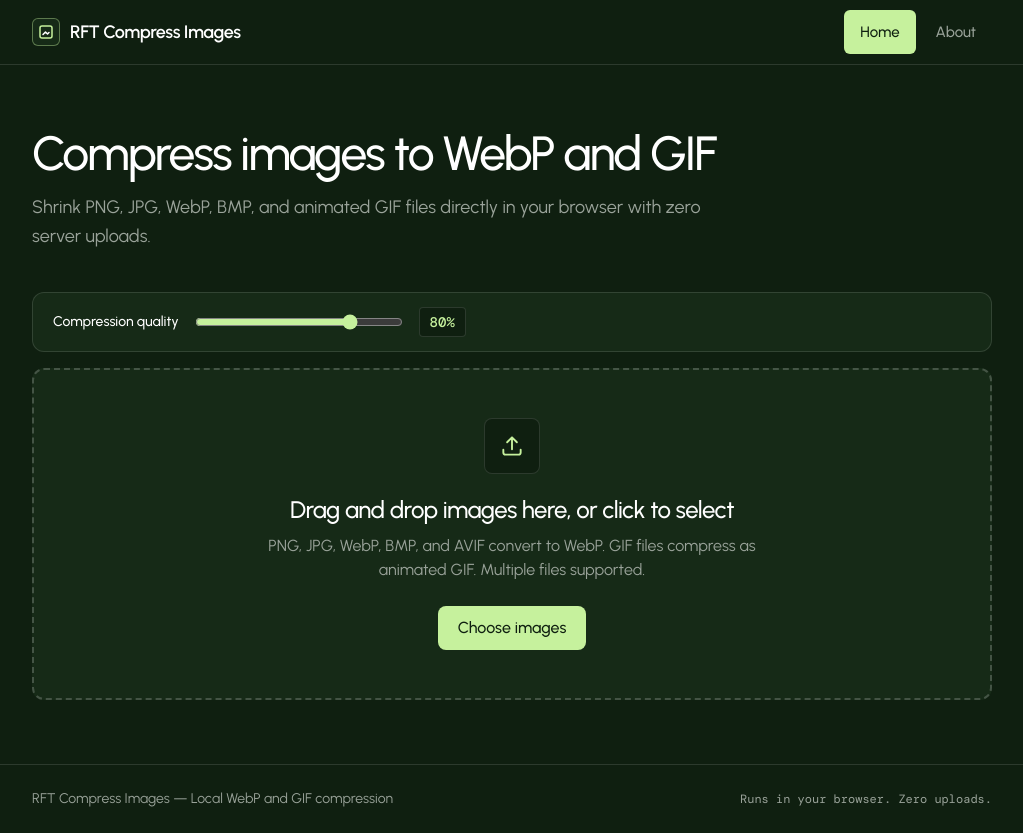
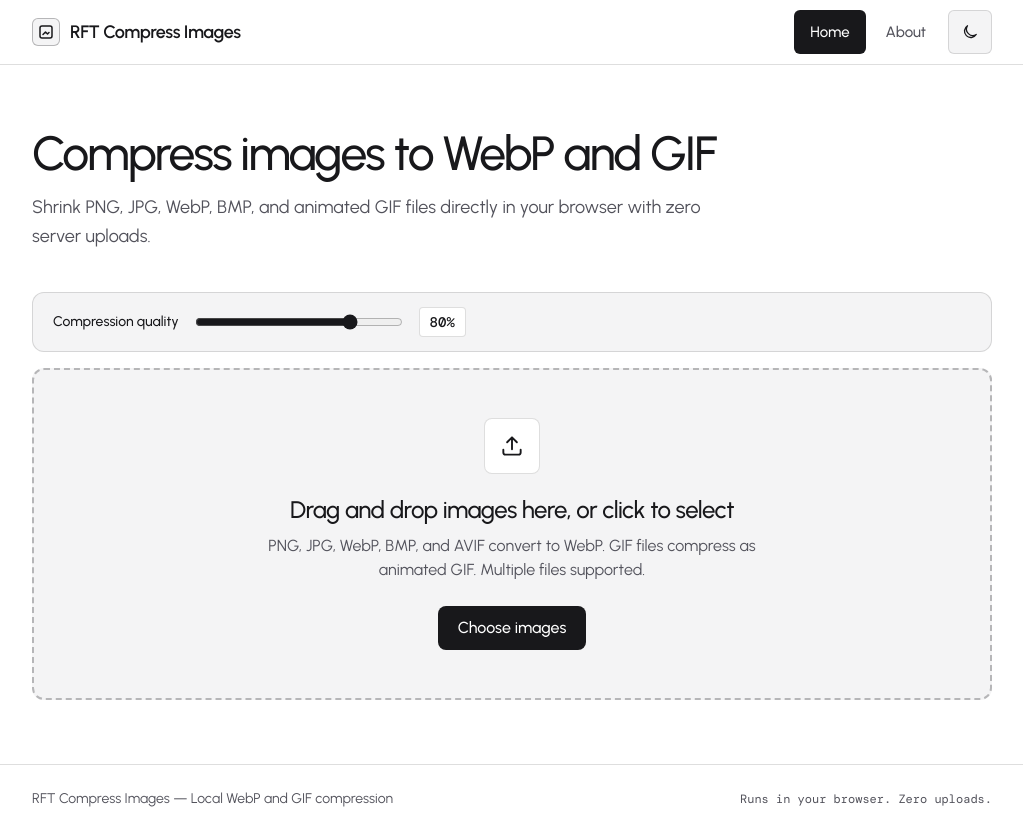
Before and after one commit to rudyfebrianthomas/rft-compress, a React (Vite) app: page / in a window 1280 px wide. Shown: the whole page, without its empty margins (128-1151 px from the left). Built offline with nearby package versions, Linux system fonts and the light colour scheme.

Commit message:
feat: add white and dark grey light/dark theme toggle

```diff
--- a/index.html
+++ b/index.html
@@ -4,11 +4,24 @@
     <meta charset="UTF-8" />
     <link rel="icon" type="image/svg+xml" href="/favicon.ico" />
     <meta name="viewport" content="width=device-width, initial-scale=1.0" />
-    <meta name="theme-color" content="#0f1f10" />
+    <meta name="theme-color" content="#ffffff" />
     <meta
       name="description"
       content="Compress PNG, JPG, WebP, and BMP images to WebP, and optimize animated GIFs directly in your browser."
     />
+    <script>
+      ;(function () {
+        var saved = localStorage.getItem('theme')
+        var dark =
+          saved === 'dark' ||
+          (!saved && window.matchMedia('(prefers-color-scheme: dark)').matches)
+        var theme = dark ? 'dark' : 'light'
+        document.documentElement.dataset.theme = theme
+        document.documentElement.style.colorScheme = theme
+        var meta = document.querySelector('meta[name="theme-color"]')
+        if (meta) meta.setAttribute('content', dark ? '#18181b' : '#ffffff')
+      })()
+    </script>
     <link rel="preconnect" href="https://fonts.googleapis.com" />
     <link rel="preconnect" href="https://fonts.gstatic.com" crossorigin />
     <link
--- a/src/App.jsx
+++ b/src/App.jsx
@@ -8,6 +8,16 @@ import { compressImageFile, isGifFile } from './utils/compressImage.js'
 
 function getPageFromHash() {
   return window.location.hash === '#about' ? 'about' : 'home'
+}
+
+function getInitialTheme() {
+  const docTheme = document.documentElement.dataset.theme
+  if (docTheme === 'dark' || docTheme === 'light') return docTheme
+  const saved = localStorage.getItem('theme')
+  if (saved === 'dark' || saved === 'light') return saved
+  return window.matchMedia('(prefers-color-scheme: dark)').matches
+    ? 'dark'
+    : 'light'
 }
 
 function createItemId() {
@@ -26,8 +36,19 @@ function App() {
   const lenisRef = useRef(null)
   const itemsRef = useRef([])
   const [currentPage, setCurrentPage] = useState(getPageFromHash)
+  const [theme, setTheme] = useState(getInitialTheme)
   const [quality, setQuality] = useState(0.8)
   const [items, setItems] = useState([])
+
+  useEffect(() => {
+    document.documentElement.dataset.theme = theme
+    document.documentElement.style.colorScheme = theme
+    localStorage.setItem('theme', theme)
+    const meta = document.querySelector('meta[name="theme-color"]')
+    if (meta) {
+      meta.setAttribute('content', theme === 'dark' ? '#18181b' : '#ffffff')
+    }
+  }, [theme])
 
   useEffect(() => {
     itemsRef.current = items
@@ -168,7 +189,14 @@ function App() {
     <MotionConfig reducedMotion="user">
       <ReactLenis root options={{ autoRaf: false }} ref={lenisRef}>
         <div className="flex min-h-screen flex-col bg-bg text-ink">
-          <Header currentPage={currentPage} onNavigate={handleNavigate} />
+          <Header
+            currentPage={currentPage}
+            onNavigate={handleNavigate}
+            theme={theme}
+            onToggleTheme={() =>
+              setTheme((prev) => (prev === 'dark' ? 'light' : 'dark'))
+            }
+          />
 
           <main
             id="main-content"
--- a/src/components/DropZone.jsx
+++ b/src/components/DropZone.jsx
@@ -80,7 +80,7 @@ export function DropZone({ onFilesSelected, disabled = false }) {
       className={`group relative flex min-h-[260px] w-full cursor-pointer flex-col items-center justify-center rounded-xl border-2 border-dashed px-6 py-12 text-center transition-colors sm:min-h-[300px] ${
         isDragging
           ? 'border-accent bg-accent/10'
-          : 'border-white/20 bg-surface hover:border-accent/60 hover:bg-surface-elevated'
+          : 'border-border-strong bg-surface hover:border-accent/60 hover:bg-surface-elevated'
       }`}
     >
       <input
--- a/src/components/Header.jsx
+++ b/src/components/Header.jsx
@@ -5,9 +5,11 @@ const NAV_ITEMS = [
   { id: 'about', label: 'About' },
 ]
 
-export function Header({ currentPage, onNavigate }) {
+export function Header({ currentPage, onNavigate, theme, onToggleTheme }) {
+  const isDark = theme === 'dark'
+
   return (
-    <header className="sticky top-0 z-30 border-b border-border bg-bg">
+    <header className="sticky top-0 z-30 border-b border-border bg-bg transition-colors">
       <a className="skip-link" href="#main-content">
         Skip to content
       </a>
@@ -22,7 +24,7 @@ export function Header({ currentPage, onNavigate }) {
         >
           <span
             aria-hidden="true"
-            className="grid h-7 w-7 shrink-0 place-items-center rounded-md border border-accent/40 bg-surface"
+            className="grid h-7 w-7 shrink-0 place-items-center rounded-md border border-border-strong bg-surface text-ink"
           >
             <svg width="16" height="16" viewBox="0 0 16 16" fill="none">
               <rect
@@ -31,12 +33,12 @@ export function Header({ currentPage, onNavigate }) {
                 width="12"
                 height="12"
                 rx="2"
-                stroke="#c6f19d"
+                stroke="currentColor"
                 strokeWidth="1.5"
               />
               <path
                 d="M5 10.5L7.5 8L9.5 10L11 8.5"
-                stroke="#ffffff"
+                stroke="currentColor"
                 strokeWidth="1.5"
                 strokeLinecap="round"
                 strokeLinejoin="round"
@@ -46,7 +48,8 @@ export function Header({ currentPage, onNavigate }) {
           <span className="truncate">RFT Compress Images</span>
         </a>
 
-        <nav aria-label="Primary" className="flex shrink-0 items-center gap-1">
+        <div className="flex shrink-0 items-center gap-1.5">
+          <nav aria-label="Primary" className="flex items-center gap-1">
             {NAV_ITEMS.map((item) => {
               const isActive = currentPage === item.id
               return (
@@ -58,7 +61,7 @@ export function Header({ currentPage, onNavigate }) {
                     e.preventDefault()
                     onNavigate(item.id)
                   }}
-                className={`relative inline-flex min-h-[44px] items-center rounded-md px-4 text-[15px] font-medium transition-colors ${
+                  className={`relative inline-flex min-h-[44px] items-center rounded-md px-3.5 text-[15px] font-medium transition-colors sm:px-4 ${
                     isActive
                       ? 'text-accent-ink'
                       : 'text-muted hover:text-ink'
@@ -76,6 +79,37 @@ export function Header({ currentPage, onNavigate }) {
               )
             })}
           </nav>
+
+          <button
+            type="button"
+            onClick={onToggleTheme}
+            aria-label={isDark ? 'Switch to light theme' : 'Switch to dark theme'}
+            title={isDark ? 'Switch to light theme' : 'Switch to dark theme'}
+            className="inline-flex h-11 w-11 cursor-pointer items-center justify-center rounded-md border border-border bg-surface text-ink transition-colors hover:border-border-strong hover:bg-surface-elevated active:scale-[0.98]"
+          >
+            {isDark ? (
+              <svg width="18" height="18" viewBox="0 0 24 24" fill="none" aria-hidden="true">
+                <circle cx="12" cy="12" r="4" stroke="currentColor" strokeWidth="1.75" />
+                <path
+                  d="M12 2.5V5M12 19V21.5M4.93 4.93L6.7 6.7M17.3 17.3L19.07 19.07M2.5 12H5M19 12H21.5M4.93 19.07L6.7 17.3M17.3 6.7L19.07 4.93"
+                  stroke="currentColor"
+                  strokeWidth="1.75"
+                  strokeLinecap="round"
+                />
+              </svg>
+            ) : (
+              <svg width="18" height="18" viewBox="0 0 24 24" fill="none" aria-hidden="true">
+                <path
+                  d="M20.354 15.354A8.5 8.5 0 0 1 8.646 3.646 8.5 8.5 0 1 0 20.354 15.354Z"
+                  stroke="currentColor"
+                  strokeWidth="1.75"
+                  strokeLinecap="round"
+                  strokeLinejoin="round"
+                />
+              </svg>
+            )}
+          </button>
+        </div>
       </div>
     </header>
   )
--- a/src/components/ImageResultCard.jsx
+++ b/src/components/ImageResultCard.jsx
@@ -92,7 +92,7 @@ export function ImageResultCard({ item, onRemove }) {
           )}
 
           {isError && (
-            <p className="text-sm text-red-300">
+            <p className="text-sm text-error">
               {item.error || 'Could not compress this image.'}
             </p>
           )}
@@ -112,7 +112,7 @@ export function ImageResultCard({ item, onRemove }) {
           type="button"
           onClick={() => onRemove(item.id)}
           aria-label={`Remove ${item.outputName}`}
-          className="inline-flex min-h-[44px] cursor-pointer items-center justify-center rounded-lg border border-border bg-bg px-4 text-sm font-medium text-ink transition-colors hover:border-white/30 hover:bg-surface-elevated active:scale-[0.98]"
+          className="inline-flex min-h-[44px] cursor-pointer items-center justify-center rounded-lg border border-border bg-bg px-4 text-sm font-medium text-ink transition-colors hover:border-border-strong hover:bg-surface-elevated active:scale-[0.98]"
         >
           Remove
         </button>
--- a/src/index.css
+++ b/src/index.css
@@ -1,17 +1,50 @@
 @import "tailwindcss";
 
-@theme {
+:root,
+[data-theme="light"] {
+  --theme-bg: #ffffff;
+  --theme-surface: #f4f4f5;
+  --theme-surface-elevated: #e4e4e7;
+  --theme-ink: #18181b;
+  --theme-muted: #52525b;
+  --theme-accent: #18181b;
+  --theme-accent-ink: #ffffff;
+  --theme-border: rgba(24, 24, 27, 0.14);
+  --theme-border-strong: rgba(24, 24, 27, 0.28);
+  --theme-error: #b91c1c;
+  --theme-checker-bg: #f4f4f5;
+  --theme-checker-tile: rgba(24, 24, 27, 0.07);
+}
+
+[data-theme="dark"] {
+  --theme-bg: #18181b;
+  --theme-surface: #27272a;
+  --theme-surface-elevated: #323238;
+  --theme-ink: #ffffff;
+  --theme-muted: #a1a1aa;
+  --theme-accent: #ffffff;
+  --theme-accent-ink: #18181b;
+  --theme-border: rgba(255, 255, 255, 0.14);
+  --theme-border-strong: rgba(255, 255, 255, 0.28);
+  --theme-error: #fca5a5;
+  --theme-checker-bg: #202024;
+  --theme-checker-tile: rgba(255, 255, 255, 0.06);
+}
+
+@theme inline {
   --font-sans: "Urbanist", system-ui, -apple-system, sans-serif;
   --font-mono: "DM Mono", ui-monospace, SFMono-Regular, Menlo, Consolas, monospace;
 
-  --color-bg: #0f1f10;
-  --color-surface: #162a17;
-  --color-surface-elevated: #1c351e;
-  --color-ink: #ffffff;
-  --color-muted: #9aa39a;
-  --color-accent: #c6f19d;
-  --color-accent-ink: #0f1f10;
-  --color-border: rgba(255, 255, 255, 0.12);
+  --color-bg: var(--theme-bg);
+  --color-surface: var(--theme-surface);
+  --color-surface-elevated: var(--theme-surface-elevated);
+  --color-ink: var(--theme-ink);
+  --color-muted: var(--theme-muted);
+  --color-accent: var(--theme-accent);
+  --color-accent-ink: var(--theme-accent-ink);
+  --color-border: var(--theme-border);
+  --color-border-strong: var(--theme-border-strong);
+  --color-error: var(--theme-error);
 }
 
 @layer base {
@@ -23,6 +56,7 @@
     font-family: var(--font-sans);
     -webkit-font-smoothing: antialiased;
     -moz-osx-font-smoothing: grayscale;
+    transition: background-color 150ms ease, color 150ms ease;
   }
 
   button,
@@ -55,12 +89,12 @@
 }
 
 .checker-bg {
-  background-color: #132414;
+  background-color: var(--theme-checker-bg);
   background-image:
-    linear-gradient(45deg, rgba(255, 255, 255, 0.05) 25%, transparent 25%),
-    linear-gradient(-45deg, rgba(255, 255, 255, 0.05) 25%, transparent 25%),
-    linear-gradient(45deg, transparent 75%, rgba(255, 255, 255, 0.05) 75%),
-    linear-gradient(-45deg, transparent 75%, rgba(255, 255, 255, 0.05) 75%);
+    linear-gradient(45deg, var(--theme-checker-tile) 25%, transparent 25%),
+    linear-gradient(-45deg, var(--theme-checker-tile) 25%, transparent 25%),
+    linear-gradient(45deg, transparent 75%, var(--theme-checker-tile) 75%),
+    linear-gradient(-45deg, transparent 75%, var(--theme-checker-tile) 75%);
   background-size: 16px 16px;
   background-position: 0 0, 0 8px, 8px -8px, -8px 0;
 }
--- a/src/pages/HomePage.jsx
+++ b/src/pages/HomePage.jsx
@@ -130,7 +130,7 @@ export function HomePage({
               <button
                 type="button"
                 onClick={onClearAll}
-                className="inline-flex min-h-[44px] cursor-pointer items-center justify-center rounded-lg border border-border bg-bg px-4 text-sm font-medium text-ink transition-colors hover:border-white/30 hover:bg-surface-elevated active:scale-[0.98]"
+                className="inline-flex min-h-[44px] cursor-pointer items-center justify-center rounded-lg border border-border bg-bg px-4 text-sm font-medium text-ink transition-colors hover:border-border-strong hover:bg-surface-elevated active:scale-[0.98]"
               >
                 Clear all
               </button>
```
Lines whose indentation alone changed are shown as unchanged.
